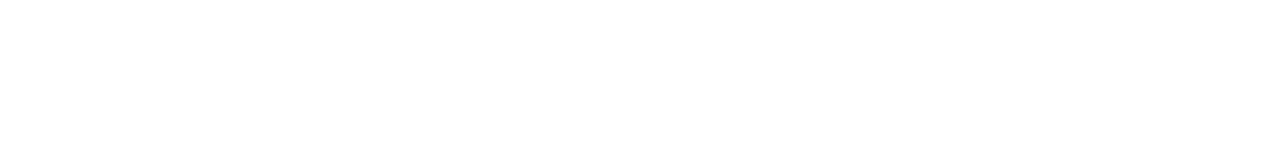
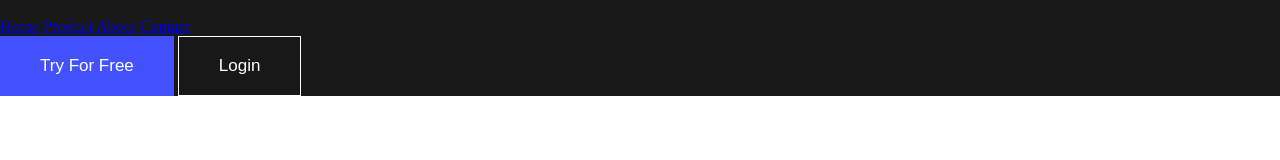
Before and after one commit to freboy1/Freeland, a plain HTML site: page index.html in a window 1280 px wide. Drawn offline with Linux system fonts and the light colour scheme; a web font is replaced by a local one.

Commit message:
Make buttons & Add background

```diff
--- a/index.html
+++ b/index.html
@@ -5,8 +5,23 @@
     <meta charset="utf-8">
     <link rel="stylesheet" href="styles/fonts.css">
     <link rel="stylesheet" href="styles/header.css">
+    <link rel="stylesheet" href="styles/buttons.css">
 </head>
 <body>
+    <header class="header">
+        <section class="header__main">
+            <img src="images/logo.png" alt="">
 
+            <nav>
+                <a href="#">Home</a>
+                <a href="#">Product</a>
+                <a href="#">About</a>
+                <a href="#">Contact</a>
+            </nav>
+
+            <button class="primary">Try For Free</button>
+            <button class="secondary">Login</button>
+        </section>
+    </header>
 </body>
 </html>
--- a/styles/buttons.css
+++ b/styles/buttons.css
@@ -0,0 +1,31 @@
+.primary,
+.secondary {
+    color: white;
+    font-family: RobotoM, sans-serif;
+    font-size: 17px;
+    cursor: pointer;
+}
+
+
+
+.primary {
+    border: none;
+    padding: 20px 40px;
+    background: #4452FE;
+}
+
+.primary:hover {
+    background: #242eae;
+}
+
+
+.secondary {
+    background: transparent;
+    padding: 19px 40px;
+    border: white solid 1px;
+}
+
+.secondary:hover {
+    color: grey;
+    border: gray solid 1px;
+}
--- a/styles/header.css
+++ b/styles/header.css
@@ -1,3 +1,7 @@
 body {
     margin: 0;
 }
+
+.header {
+    background: #181818;
+}
```
